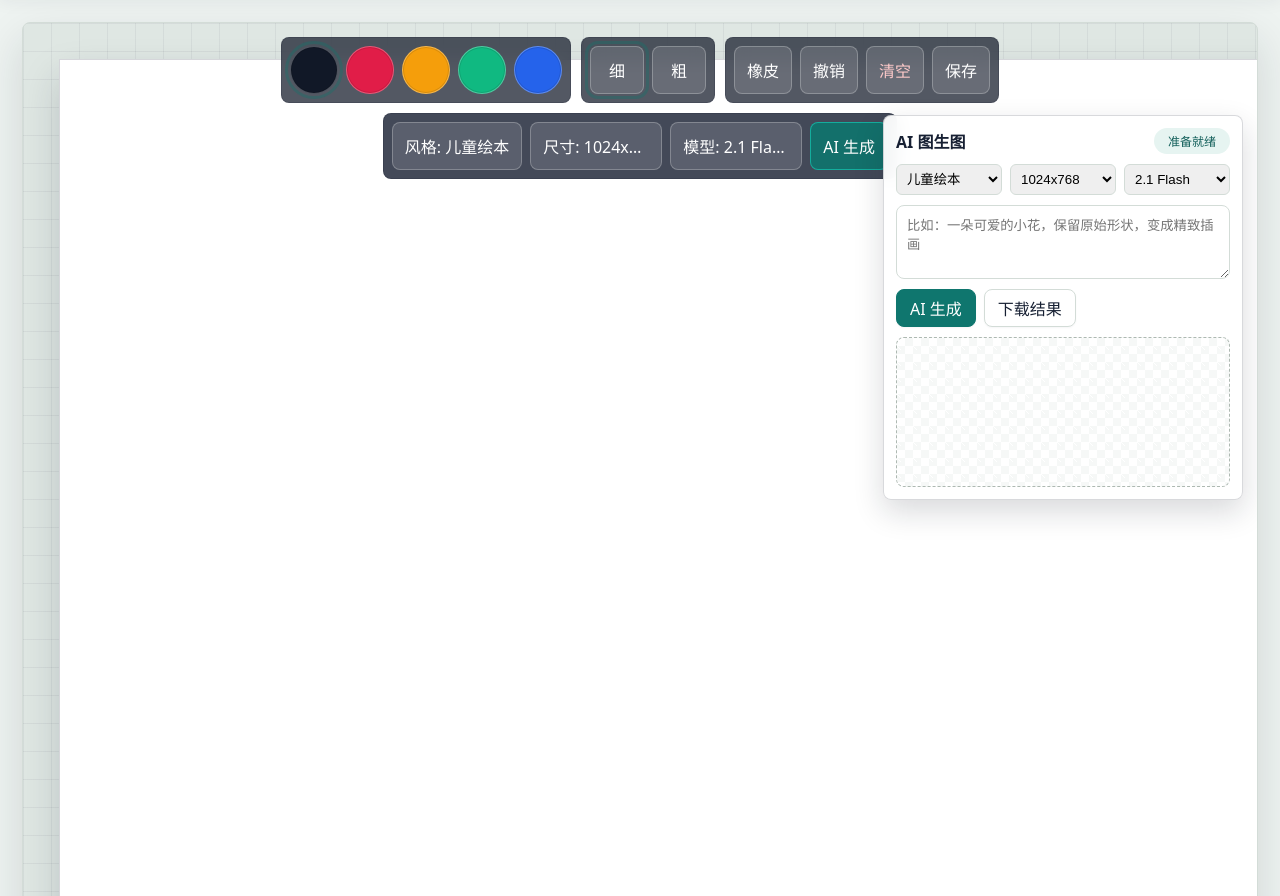
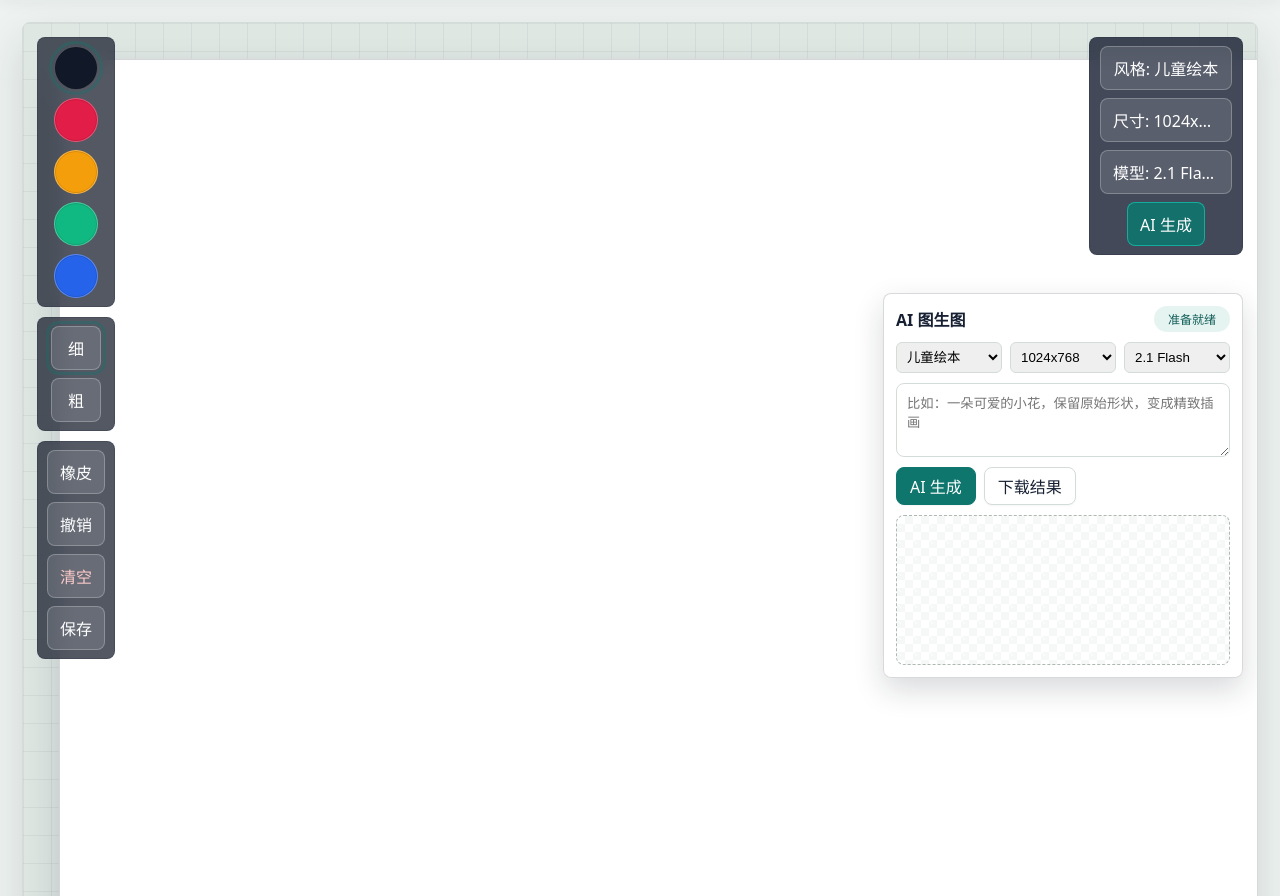
Before and after one commit to KUANG-JIAN-AI/draw, a Flask app: page / in a window 1280 px wide. Shown: the part 123-1019 px from the top of the page. Run offline with Flask 2, Linux system fonts and the light colour scheme; some libraries are stand-ins or nearby versions.

Commit message:
工具栏调整

```diff
--- a/static/app.js
+++ b/static/app.js
@@ -347,7 +347,7 @@ const getLanguage = window.getLanguage;
     const openPalm = isOpenPalm(landmarks);
     const canDraw = isPinching && !openPalm && hasStableDrawingLandmarks(landmarks);
     const isPanning = openPalm;
-    const tool = findGestureToolAt(indexPoint);
+    const tool = isPinching && !openPalm ? null : findGestureToolAt(indexPoint);
 
     setHoveredGestureTool(tool);
     gestureOverlay.draw(landmarks, indexPoint, {
--- a/static/styles.css
+++ b/static/styles.css
@@ -240,20 +240,31 @@ input {
 .gesture-toolbar {
   position: absolute;
   z-index: 3;
+  display: flex;
+  flex-direction: column;
+  align-items: stretch;
+  gap: 10px;
+  width: 78px;
+  max-height: calc(100% - 128px);
+  overflow-y: auto;
+  overscroll-behavior: contain;
+  pointer-events: auto;
+}
+
+.gesture-toolbar-left {
   top: 14px;
-  left: 50%;
-  width: min(1120px, calc(100% - 28px));
-  justify-content: center;
-  display: flex;
-  align-items: center;
-  gap: 10px;
-  flex-wrap: wrap;
-  transform: translateX(-50%);
-  pointer-events: auto;
+  left: 14px;
+}
+
+.gesture-toolbar-right {
+  top: 14px;
+  right: 14px;
+  width: 154px;
 }
 
 .gesture-panel {
   display: inline-flex;
+  flex-direction: column;
   align-items: center;
   gap: 8px;
   padding: 8px;
@@ -265,8 +276,8 @@ input {
 
 .gesture-tool {
   --hold: 0%;
-  min-width: 54px;
-  min-height: 48px;
+  min-width: 50px;
+  min-height: 44px;
   border: 1px solid rgba(255, 255, 255, 0.25);
   border-radius: 8px;
   color: #ffffff;
@@ -278,10 +289,10 @@ input {
 }
 
 .gesture-tool.swatch {
-  width: 48px;
-  height: 48px;
-  min-width: 48px;
-  min-height: 48px;
+  width: 44px;
+  height: 44px;
+  min-width: 44px;
+  min-height: 44px;
   border-radius: 50%;
 }
 
@@ -291,7 +302,7 @@ input {
 }
 
 .gesture-button.compact {
-  max-width: 132px;
+  width: 132px;
   overflow: hidden;
   text-overflow: ellipsis;
   white-space: nowrap;
@@ -475,7 +583,7 @@ input {
 .ai-panel {
   position: absolute;
   z-index: 4;
-  top: 92px;
+  top: 270px;
   right: 14px;
   width: min(360px, calc(100% - 28px));
   display: grid;
--- a/templates/index.html
+++ b/templates/index.html
@@ -60,7 +60,7 @@
           <video id="cameraView" playsinline muted></video>
         </div>
 
-        <div class="gesture-toolbar" aria-label="手势工具栏">
+        <div class="gesture-toolbar gesture-toolbar-left" aria-label="绘画手势工具栏">
           <div class="gesture-panel color-pad">
             <button class="gesture-tool swatch active" type="button" data-gesture-action="color" data-color="#111827" style="--swatch:#111827" aria-label="黑色"></button>
             <button class="gesture-tool swatch" type="button" data-gesture-action="color" data-color="#e11d48" style="--swatch:#e11d48" aria-label="玫红"></button>
@@ -80,7 +80,9 @@
             <button class="gesture-tool gesture-button danger" type="button" data-gesture-action="clear" data-i18n="clear">清空</button>
             <button class="gesture-tool gesture-button" type="button" data-gesture-action="save" data-i18n="save">保存</button>
           </div>
+        </div>
 
+        <div class="gesture-toolbar gesture-toolbar-right" aria-label="AI 手势工具栏">
           <div class="gesture-panel gesture-ai-panel">
             <button id="gestureAiStyleButton" class="gesture-tool gesture-button compact" type="button" data-gesture-action="ai-style">风格</button>
             <button id="gestureAiSizeButton" class="gesture-tool gesture-button compact" type="button" data-gesture-action="ai-size">尺寸</button>
```
Also changed, not shown: other parts of static/styles.css (+99 -2 lines).
